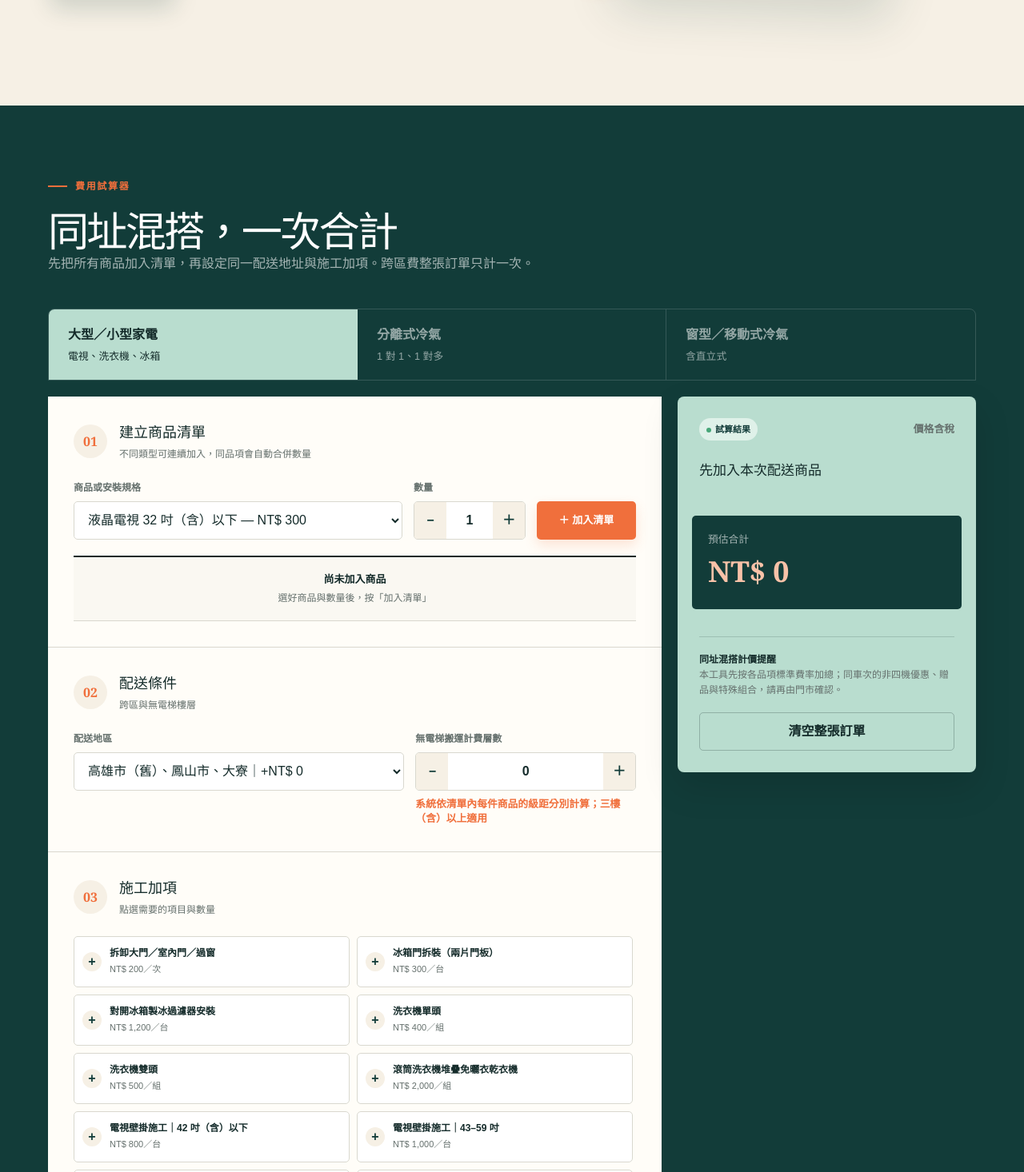
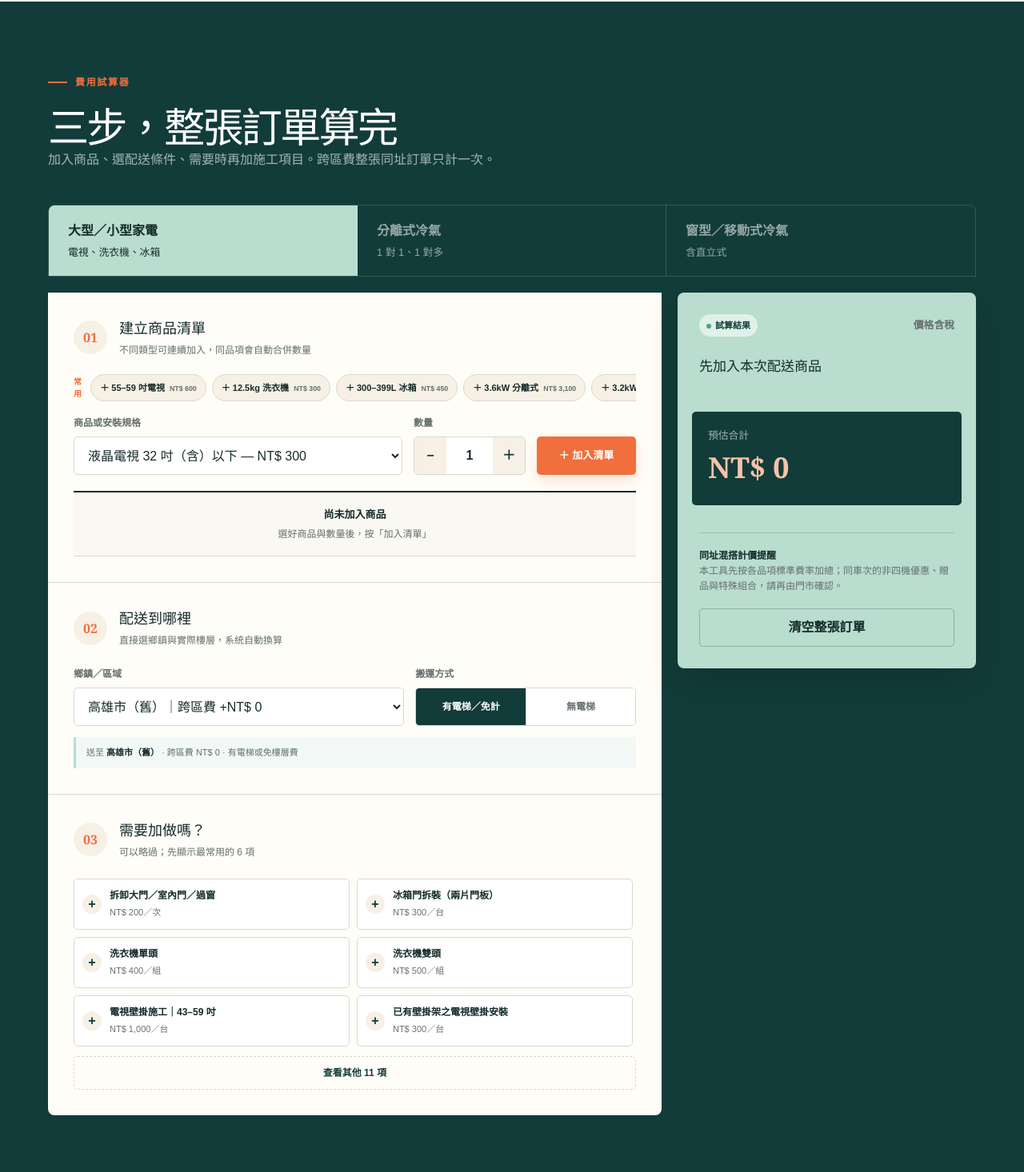
Before and after one commit to lalawgwg99/WGapp, a Next.js app: page / in a window 1280 px wide. Shown: the part 584-2050 px from the top of the page at 80% size. Built offline with nearby package versions, Linux system fonts and the light colour scheme.

Commit message:
Simplify quote calculator flow

```diff
--- a/app/globals.css
+++ b/app/globals.css
@@ -52,7 +52,7 @@ main { overflow: hidden; }
 }
 
 .hero {
-  max-width: 1280px; min-height: 640px; margin: 0 auto; padding: 76px 64px 86px;
+  max-width: 1280px; min-height: 510px; margin: 0 auto; padding: 54px 64px 62px;
   display: grid; grid-template-columns: 1.02fr .98fr; align-items: center; gap: 50px;
   position: relative;
 }
@@ -81,7 +81,7 @@ main { overflow: hidden; }
 .primary-button span { width: 26px; height: 26px; display: grid; place-items: center; background: rgba(255,255,255,.15); border-radius: 50%; }
 .text-link { font-weight: 800; font-size: 14px; border-bottom: 1px solid currentColor; padding-bottom: 4px; }
 
-.hero-visual { min-height: 450px; position: relative; display: grid; place-items: center; }
+.hero-visual { min-height: 390px; position: relative; display: grid; place-items: center; transform: scale(.9); }
 .hero-visual::before {
   content: ""; position: absolute; width: 390px; height: 390px; background: var(--mint);
   border-radius: 49% 51% 44% 56% / 52% 44% 56% 48%; transform: rotate(-9deg);
@@ -154,6 +154,23 @@ main { overflow: hidden; }
 .stepper input::-webkit-inner-spin-button { display: none; }
 .field-help { display: block; color: var(--orange); line-height: 1.4; margin-top: 8px; font-weight: 700; }
 .inline-note { margin: 10px 0 0; font-size: 12px; color: var(--orange); font-weight: 700; }
+.quick-adds { display: flex; align-items: center; gap: 7px; overflow-x: auto; padding: 0 0 14px; margin: -3px 0 4px; }
+.quick-adds > span { color: var(--orange); font-size: 10px; font-weight: 900; letter-spacing: .12em; margin-right: 3px; }
+.quick-adds button {
+  flex: 0 0 auto; border: 1px solid var(--line); background: var(--cream); color: var(--ink);
+  border-radius: 999px; padding: 8px 11px; cursor: pointer; font-size: 11px; font-weight: 800;
+}
+.quick-adds button:hover { border-color: var(--orange); color: var(--orange); }
+.quick-adds small { color: var(--muted); margin-left: 3px; }
+.delivery-switch { height: 48px; display: grid; grid-template-columns: 1fr 1fr; border: 1px solid var(--line); border-radius: 5px; overflow: hidden; }
+.delivery-switch button { border: 0; background: white; color: var(--muted); cursor: pointer; font-size: 12px; font-weight: 800; }
+.delivery-switch button + button { border-left: 1px solid var(--line); }
+.delivery-switch button.active { background: var(--teal); color: white; }
+.floor-select { display: grid; grid-template-columns: auto 1fr; align-items: center; gap: 8px; margin-top: 9px; }
+.floor-select > span { color: var(--muted); font-size: 11px; font-weight: 800; }
+.floor-select select { height: 36px; padding: 0 10px; border: 1px solid var(--line); border-radius: 4px; background: white; color: var(--ink); }
+.condition-summary { margin: 14px 0 0; padding: 11px 13px; background: #f1f8f5; border-left: 3px solid var(--mint); color: var(--muted); font-size: 11px; line-height: 1.5; }
+.condition-summary b { color: var(--ink); }
 .add-product {
   height: 48px; border: 0; border-radius: 5px; background: var(--orange); color: white;
   cursor: pointer; font-size: 13px; font-weight: 900; box-shadow: 0 7px 16px rgba(240,111,60,.18);
@@ -190,6 +207,8 @@ main { overflow: hidden; }
 .selected .check-mark { background: var(--teal); color: white; }
 .mini-stepper { flex: 0 0 auto; display: flex; align-items: center; gap: 7px; font-size: 12px; font-weight: 800; }
 .mini-stepper button { width: 22px; height: 22px; border-radius: 50%; }
+.more-extras { width: 100%; margin-top: 12px; padding: 11px; border: 1px dashed var(--line); border-radius: 5px; background: transparent; color: var(--teal); cursor: pointer; font-size: 12px; font-weight: 900; }
+.more-extras:hover { background: var(--cream); }
 
 .estimate-card { background: var(--mint); color: var(--ink); border-radius: 8px; padding: 27px; position: sticky; top: 18px; box-shadow: 0 18px 45px rgba(0,0,0,.13); }
 .estimate-label { display: flex; justify-content: space-between; align-items: center; }
@@ -253,6 +272,7 @@ main { overflow: hidden; }
 footer { background: var(--ink); color: white; min-height: 110px; padding: 0 max(28px, calc((100vw - 1160px)/2)); display: flex; justify-content: space-between; align-items: center; gap: 30px; }
 footer p, footer a { opacity: .58; font-size: 12px; }
 footer a:hover { opacity: 1; }
+.mobile-total { display: none; }
 
 @media (max-width: 1050px) {
   .hero { padding-left: 35px; padding-right: 35px; }
@@ -268,7 +288,7 @@ footer a:hover { opacity: 1; }
   .hero h1 { font-size: 51px; }
   .hero-lead { font-size: 16px; line-height: 1.75; }
   .hero-actions { gap: 19px; }
-  .hero-visual { min-height: 380px; transform: scale(.9); margin: -15px -28px; }
+  .hero-visual { display: none; }
   .price-card-back { right: 15px; }
   .orange-disc { left: 15px; }
   .calculator-section { padding: 68px 16px 75px; }
@@ -297,6 +317,15 @@ footer a:hover { opacity: 1; }
   .note-cards article:last-child { border-bottom: 0; }
   .source-note { align-items: flex-start; flex-direction: column; }
   footer { padding: 30px 22px; flex-direction: column; align-items: flex-start; }
+  .mobile-total {
+    position: fixed; z-index: 20; left: 10px; right: 10px; bottom: 10px; height: 58px;
+    display: grid; grid-template-columns: auto 1fr auto; align-items: center; gap: 12px;
+    padding: 0 16px; border-radius: 8px; background: var(--orange); color: white;
+    box-shadow: 0 12px 36px rgba(20,43,42,.32);
+  }
+  .mobile-total span { font-size: 11px; font-weight: 800; opacity: .78; }
+  .mobile-total b { font-family: Georgia, serif; font-size: 20px; text-align: right; }
+  .mobile-total em { font-size: 10px; font-style: normal; font-weight: 900; }
 }
 @media (prefers-reduced-motion: reduce) {
   html { scroll-behavior: auto; }
--- a/app/layout.tsx
+++ b/app/layout.tsx
@@ -8,7 +8,7 @@ export const metadata: Metadata = {
   openGraph: {
     title: "同址混搭，一次合計｜配送安裝費試算",
     description: "同一地址混搭多種家電，快速合計配送、跨區、樓層與冷氣安裝費用。",
-    images: [{ url: "/og.png", width: 1200, height: 630 }],
+    images: [{ url: "/og-v2.png", width: 1200, height: 630 }],
     locale: "zh_TW",
     type: "website",
   },
@@ -16,7 +16,7 @@ export const metadata: Metadata = {
     card: "summary_large_image",
     title: "同址混搭，一次合計｜配送安裝費試算",
     description: "同一地址混搭多種家電，快速合計配送、跨區、樓層與冷氣安裝費用。",
-    images: ["/og.png"],
+    images: ["/og-v2.png"],
   },
 };
 
--- a/app/page.tsx
+++ b/app/page.tsx
@@ -1,6 +1,6 @@
 "use client";
 
-import { useMemo, useState } from "react";
+import { useState } from "react";
 
 type FeeItem = {
   id: string;
@@ -150,14 +150,29 @@ const areaFees: Record<string, { price: number; places: string }> = {
 };
 
 const money = (value: number) => `NT$ ${value.toLocaleString("zh-TW")}`;
+const areaOptions = Object.entries(areaFees).flatMap(([fee, info]) =>
+  info.places.split("、").map((place) => ({
+    value: `${fee}:${place}`,
+    fee: Number(fee),
+    place,
+  })),
+);
+const quickProductIds = ["tv55", "washer12", "fridge399", "split36", "window32"];
+const preferredExtras: Record<"appliance" | "split" | "window", string[]> = {
+  appliance: ["door", "fridge-door", "washer-head-single", "washer-head-double", "tv-wall59", "tv-existing"],
+  split: ["ac-remove11", "pipe23", "duct80", "hole25", "galv-small", "socket"],
+  window: ["window-frame", "window-hang", "window-cover", "socket", "awning-small", "iron-hollow"],
+};
 
 export default function Home() {
   const [mode, setMode] = useState<"appliance" | "split" | "window">("appliance");
   const [productId, setProductId] = useState(products[0].id);
   const [quantity, setQuantity] = useState(1);
   const [cart, setCart] = useState<Record<string, number>>({});
-  const [area, setArea] = useState("0");
-  const [stairUnits, setStairUnits] = useState(0);
+  const [area, setArea] = useState(areaOptions[0].value);
+  const [noElevator, setNoElevator] = useState(false);
+  const [floor, setFloor] = useState(3);
+  const [showAllExtras, setShowAllExtras] = useState(false);
   const [selectedExtras, setSelectedExtras] = useState<Record<string, number>>({});
   const [query, setQuery] = useState("");
   const [feeFilter, setFeeFilter] = useState("全部");
@@ -171,12 +186,6 @@ export default function Home() {
     setProductId(list[0].id);
   };
 
-  const availableExtras = useMemo(() => {
-    if (mode === "split") return extras.filter((item) => ["分離式冷氣", "冷氣共用"].includes(item.category));
-    if (mode === "window") return extras.filter((item) => ["窗型冷氣", "冷氣共用"].includes(item.category));
-    return extras.filter((item) => ["一般加項", "電視安裝", "影音安裝"].includes(item.category));
-  }, [mode]);
-
   const extraTotal = Object.entries(selectedExtras).reduce((sum, [id, qty]) => {
     const fee = extras.find((item) => item.id === id);
     return sum + (fee?.price ?? 0) * qty;
@@ -185,8 +194,31 @@ export default function Home() {
   const cartRows = Object.entries(cart)
     .map(([id, qty]) => ({ item: orderableItems.find((entry) => entry.id === id), qty }))
     .filter((row): row is { item: FeeItem; qty: number } => Boolean(row.item));
+  const cartHasSplit = cartRows.some((row) => splitAC.some((item) => item.id === row.item.id));
+  const cartHasWindow = cartRows.some((row) => windowAC.some((item) => item.id === row.item.id));
+  const cartHasAppliance = cartRows.some((row) => products.some((item) => item.id === row.item.id));
+  const extraCategories = new Set<string>();
+  if (mode === "appliance" || cartHasAppliance) ["一般加項", "電視安裝", "影音安裝"].forEach((value) => extraCategories.add(value));
+  if (mode === "split" || cartHasSplit) ["分離式冷氣", "冷氣共用"].forEach((value) => extraCategories.add(value));
+  if (mode === "window" || cartHasWindow) ["窗型冷氣", "冷氣共用"].forEach((value) => extraCategories.add(value));
+  const relevantExtras = extras.filter((item) => extraCategories.has(item.category));
+  const preferredIds = Array.from(new Set([
+    ...Object.keys(selectedExtras),
+    ...preferredExtras[mode],
+    ...(cartHasAppliance ? preferredExtras.appliance : []),
+    ...(cartHasSplit ? preferredExtras.split : []),
+    ...(cartHasWindow ? preferredExtras.window : []),
+  ]));
+  const sortedExtras = [...relevantExtras].sort((a, b) => {
+    const aIndex = preferredIds.indexOf(a.id);
+    const bIndex = preferredIds.indexOf(b.id);
+    return (aIndex < 0 ? 999 : aIndex) - (bIndex < 0 ? 999 : bIndex);
+  });
+  const availableExtras = showAllExtras ? sortedExtras : sortedExtras.slice(0, 6);
   const baseTotal = cartRows.reduce((sum, row) => sum + (row.item.price ?? 0) * row.qty, 0);
-  const areaTotal = cartRows.length ? (areaFees[area]?.price ?? 0) : 0;
+  const selectedArea = areaOptions.find((option) => option.value === area) ?? areaOptions[0];
+  const areaTotal = cartRows.length ? selectedArea.fee : 0;
+  const stairUnits = noElevator ? Math.max(0, floor - 2) : 0;
   const stairTotal = cartRows.reduce(
     (sum, row) => sum + (row.item.stairRate ?? 0) * stairUnits * row.qty,
     0,
@@ -212,6 +244,10 @@ export default function Home() {
   const addToCart = () => {
     setCart((prev) => ({ ...prev, [current.id]: (prev[current.id] ?? 0) + quantity }));
     setQuantity(1);
+  };
+
+  const addQuickItem = (id: string) => {
+    setCart((prev) => ({ ...prev, [id]: (prev[id] ?? 0) + 1 }));
   };
 
   const setCartQuantity = (id: string, value: number) => {
@@ -245,9 +281,9 @@ export default function Home() {
       <section className="hero" id="top">
         <div className="hero-copy">
           <p className="eyebrow"><span /> 五甲店 · 新臺幣含稅</p>
-          <h1>配送安裝費，<br /><em>一眼看懂。</em></h1>
+          <h1>多樣商品，<br /><em>一次算清。</em></h1>
           <p className="hero-lead">
-            同一地址可混搭多種商品，逐項加入後一次合計運送、樓層與施工費。把八頁密集價目表，整理成現場也能快速使用的工具。
+            常用商品一鍵加入，選鄉鎮、選樓層，就能看到同一地址的配送安裝總額。
           </p>
           <div className="hero-actions">
             <a className="primary-button" href="#calculator">開始計算 <span>↓</span></a>
@@ -276,8 +312,8 @@ export default function Home() {
       <section className="calculator-section" id="calculator">
         <div className="section-heading light-heading">
           <p className="eyebrow"><span /> 費用試算器</p>
-          <h2>同址混搭，一次合計</h2>
-          <p>先把所有商品加入清單，再設定同一配送地址與施工加項。跨區費整張訂單只計一次。</p>
+          <h2>三步，整張訂單算完</h2>
+          <p>加入商品、選配送條件、需要時再加施工項目。跨區費整張同址訂單只計一次。</p>
         </div>
 
         <div className="mode-tabs" role="tablist" aria-label="選擇試算類型">
@@ -302,6 +338,20 @@ export default function Home() {
           <div className="calculator-form">
             <div className="step-block">
               <div className="step-title"><b>01</b><div><h3>建立商品清單</h3><p>不同類型可連續加入，同品項會自動合併數量</p></div></div>
+              <div className="quick-adds" aria-label="常用商品快速加入">
+                <span>常用</span>
+                {quickProductIds.map((id) => {
+                  const item = orderableItems.find((entry) => entry.id === id)!;
+                  const shortName: Record<string, string> = {
+                    tv55: "55–59 吋電視",
+                    washer12: "12.5kg 洗衣機",
+                    fridge399: "300–399L 冰箱",
+                    split36: "3.6kW 分離式",
+                    window32: "3.2kW 窗型",
+                  };
+                  return <button key={id} onClick={() => addQuickItem(id)}>＋ {shortName[id]} <small>{money(item.price ?? 0)}</small></button>;
+                })}
+              </div>
               <div className="field-grid add-grid">
                 <label className="field wide">
                   <span>商品或安裝規格</span>
@@ -340,32 +390,37 @@ export default function Home() {
             </div>
 
             <div className="step-block">
-              <div className="step-title"><b>02</b><div><h3>配送條件</h3><p>跨區與無電梯樓層</p></div></div>
+              <div className="step-title"><b>02</b><div><h3>配送到哪裡</h3><p>直接選鄉鎮與實際樓層，系統自動換算</p></div></div>
               <div className="field-grid two">
                 <label className="field">
-                  <span>配送地區</span>
+                  <span>鄉鎮／區域</span>
                   <select value={area} onChange={(e) => setArea(e.target.value)}>
-                    {Object.entries(areaFees).map(([key, info]) => (
-                      <option key={key} value={key}>{info.places}｜+{money(info.price)}</option>
+                    {areaOptions.map((option) => (
+                      <option key={option.value} value={option.value}>{option.place}｜跨區費 +{money(option.fee)}</option>
                     ))}
                   </select>
                 </label>
-                <label className="field">
-                  <span>無電梯搬運計費層數</span>
-                  <div className="stepper">
-                    <button onClick={() => setStairUnits(Math.max(0, stairUnits - 1))} aria-label="減少計費層數">−</button>
-                    <input aria-label="無電梯搬運計費層數" min="0" type="number" value={stairUnits} onChange={(e) => setStairUnits(Math.max(0, Number(e.target.value) || 0))} />
-                    <button onClick={() => setStairUnits(stairUnits + 1)} aria-label="增加計費層數">＋</button>
+                <div className="field">
+                  <span>搬運方式</span>
+                  <div className="delivery-switch" role="group" aria-label="搬運方式">
+                    <button className={!noElevator ? "active" : ""} onClick={() => setNoElevator(false)}>有電梯／免計</button>
+                    <button className={noElevator ? "active" : ""} onClick={() => setNoElevator(true)}>無電梯</button>
                   </div>
-                  <small className="field-help">
-                    系統依清單內每件商品的級距分別計算；三樓（含）以上適用
-                  </small>
-                </label>
+                  {noElevator && (
+                    <label className="floor-select">
+                      <span>送達</span>
+                      <select value={floor} onChange={(e) => setFloor(Number(e.target.value))}>
+                        {[3,4,5,6,7,8,9,10].map((value) => <option key={value} value={value}>{value} 樓</option>)}
+                      </select>
+                    </label>
+                  )}
+                </div>
               </div>
+              <p className="condition-summary">送至 <b>{selectedArea.place}</b> · 跨區費 {money(selectedArea.fee)} · {noElevator ? `無電梯 ${floor} 樓` : "有電梯或免樓層費"}</p>
             </div>
 
             <div className="step-block">
-              <div className="step-title"><b>03</b><div><h3>施工加項</h3><p>點選需要的項目與數量</p></div></div>
+              <div className="step-title"><b>03</b><div><h3>需要加做嗎？</h3><p>可以略過；先顯示最常用的 6 項</p></div></div>
               <div className="extras-grid">
                 {availableExtras.map((item) => {
                   const qty = selectedExtras[item.id] ?? 0;
@@ -386,10 +441,15 @@ export default function Home() {
                   );
                 })}
               </div>
+              {sortedExtras.length > 6 && (
+                <button className="more-extras" onClick={() => setShowAllExtras((value) => !value)}>
+                  {showAllExtras ? "收起其他加項" : `查看其他 ${sortedExtras.length - 6} 項`}
+                </button>
+              )}
             </div>
           </div>
 
-          <aside className="estimate-card" aria-live="polite">
+          <aside className="estimate-card" id="estimate" aria-live="polite">
             <div className="estimate-label"><span className="live-dot">試算結果</span><small>價格含稅</small></div>
             <h3>{cartRows.length ? `同址配送｜${cartRows.reduce((sum, row) => sum + row.qty, 0)} 件商品` : "先加入本次配送商品"}</h3>
             <div className="estimate-total"><small>預估合計</small><strong>{money(total)}</strong></div>
@@ -398,7 +458,7 @@ export default function Home() {
                 <div key={`summary-${item.id}`}><span>{item.name} × {qty}</span><b>{money((item.price ?? 0) * qty)}</b></div>
               ))}
               {cartRows.length > 0 && <div className="summary-subtotal"><span>商品基本費小計</span><b>{money(baseTotal)}</b></div>}
-              {cartRows.length > 0 && <div><span>跨區費（同址計一次）</span><b>{money(areaTotal)}</b></div>}
+              {cartRows.length > 0 && <div><span>{selectedArea.place}跨區費（同址一次）</span><b>{money(areaTotal)}</b></div>}
               {stairTotal > 0 && <div><span>樓層搬運費</span><b>{money(stairTotal)}</b></div>}
               {selectedExtraRows.map(({ item, qty }) => (
                 <div key={item.id}><span>{item.name} × {qty}</span><b>{money((item.price ?? 0) * qty)}</b></div>
@@ -406,11 +466,19 @@ export default function Home() {
             </div>
             <div className="estimate-footer">
               <p><b>同址混搭計價提醒</b><br />本工具先按各品項標準費率加總；同車次的非四機優惠、贈品與特殊組合，請再由門市確認。</p>
-              <button onClick={() => { setCart({}); setQuantity(1); setArea("0"); setStairUnits(0); setSelectedExtras({}); }}>清空整張訂單</button>
+              <button onClick={() => { setCart({}); setQuantity(1); setArea(areaOptions[0].value); setNoElevator(false); setFloor(3); setSelectedExtras({}); }}>清空整張訂單</button>
             </div>
           </aside>
         </div>
       </section>
+
+      {cartRows.length > 0 && (
+        <a className="mobile-total" href="#estimate">
+          <span>{cartRows.reduce((sum, row) => sum + row.qty, 0)} 件商品</span>
+          <b>{money(total)}</b>
+          <em>看明細 ↑</em>
+        </a>
+      )}
 
       <section className="fees-section" id="fees">
         <div className="section-heading">
--- a/index.html
+++ b/index.html
@@ -9,7 +9,7 @@
     />
     <meta property="og:title" content="同址混搭，一次合計｜配送安裝費試算" />
     <meta property="og:description" content="同一地址混搭多種家電，快速合計配送、跨區、樓層與冷氣安裝費用。" />
-    <meta property="og:image" content="https://wgapp.pages.dev/og.png" />
+    <meta property="og:image" content="https://wgapp.pages.dev/og-v2.png" />
     <meta property="og:image:width" content="1200" />
     <meta property="og:image:height" content="630" />
     <meta property="og:locale" content="zh_TW" />
```
Also changed, not shown: public/og-v2.png (added).
